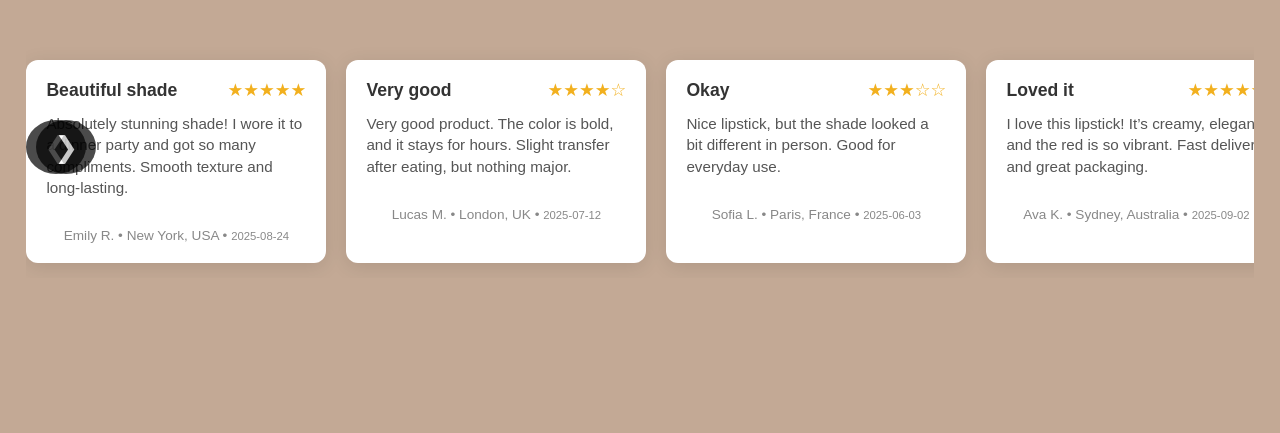
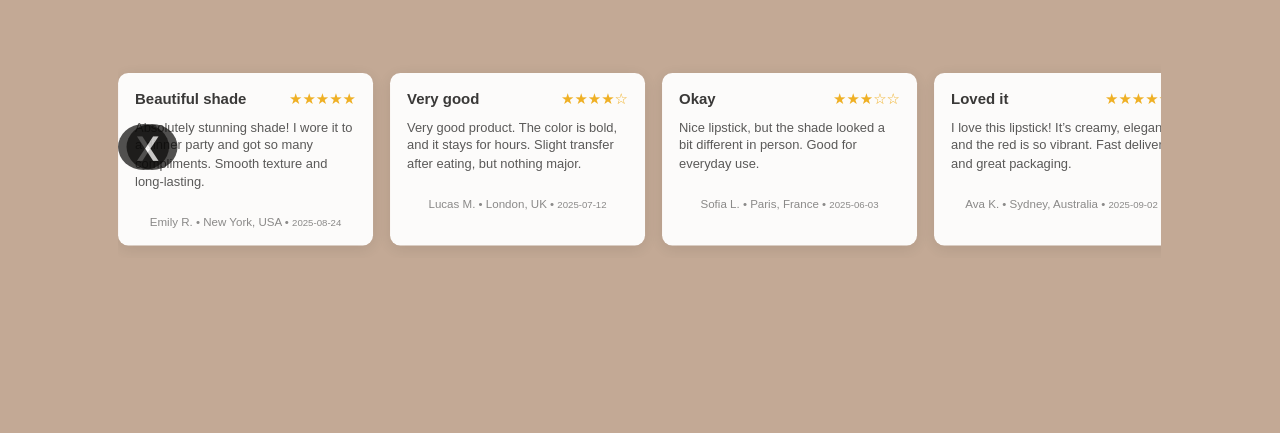
Before and after one commit to talhamalik25/Blash-Bloom, a plain HTML site: page index.html in a window 1280 px wide. Shown: the part 2010-2443 px from the top of the page. Drawn offline with Linux system fonts and the light colour scheme; no server answers; files whose address does not match are found by name; a web font is replaced by a local one.

Commit message:
Update index.html

```diff
--- a/index.html
+++ b/index.html
@@ -95,14 +95,14 @@
             <section class="review-section">
                 <h2 class="review-title autoshow">Customer Reviews</h2>
 
-                <div class="slider-wrapper">
-                    <button class="arrow-btn left" id="arrowLeft">❮</button>
+                <div class="slider-wrapper fadein">
+                    <button class="arrow-btn left" id="arrowLeft">❯</button>
 
                     <div class="review-slider" id="reviews">
 
                     </div>
 
-                    <button class="arrow-btn right" id="arrowRight">❯</button>
+                    <button class="arrow-btn right" id="arrowRight">❮</button>
                 </div>
             </section>
 
@@ -191,5 +191,8 @@
 
 
 
+
+
 </body>
+
 </html>
```
